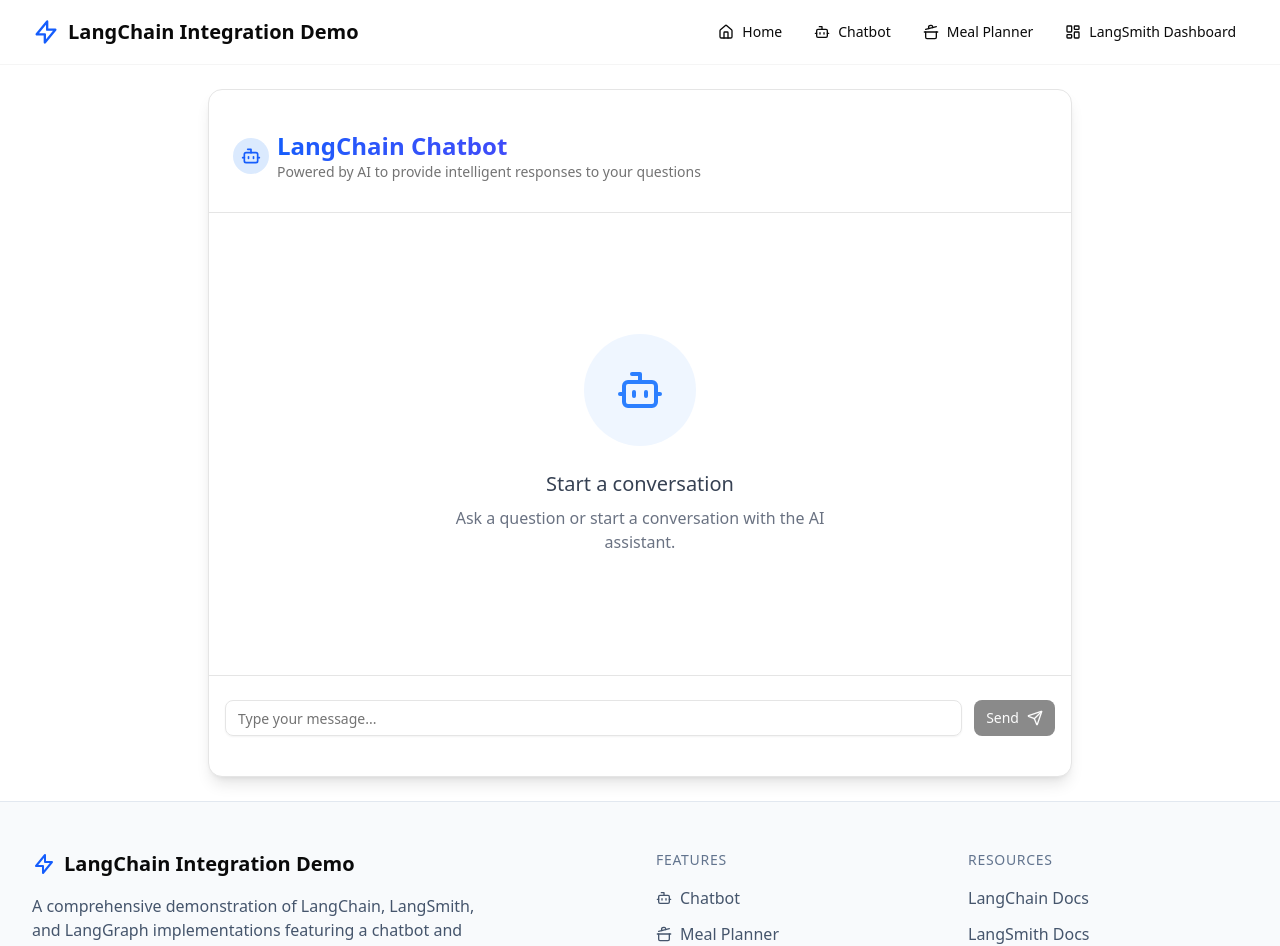
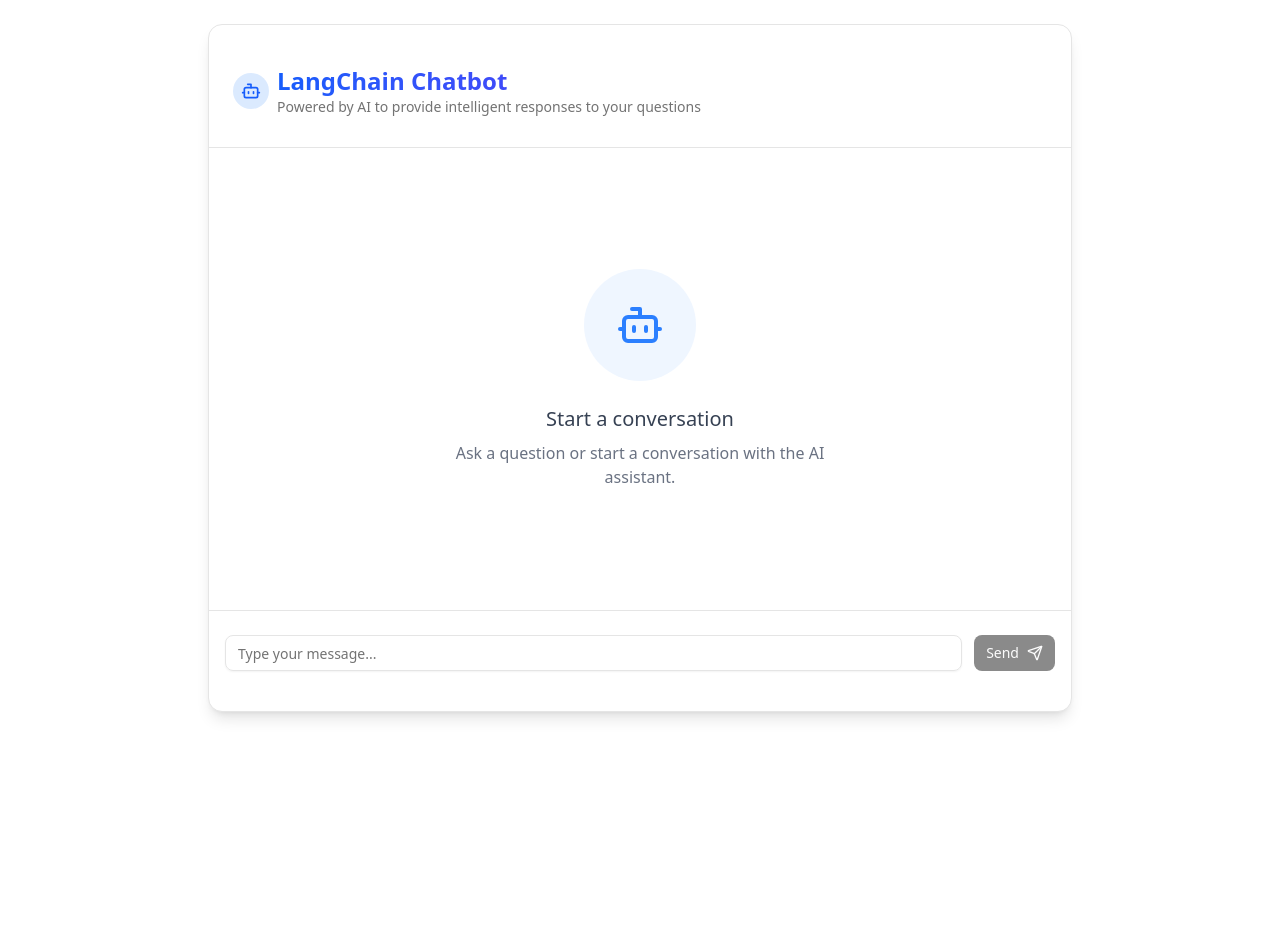
Before and after one commit to realrisman/langchain-integration-demo, a Next.js app: page /chatbot in a window 1280 px wide. Shown: the top 946 px of the page. After the commit the page ends 800 px from the top, so only its background shows below. Built offline with nearby package versions, Linux system fonts and the light colour scheme.

Commit message:
refactor: remove Home component and streamline RootLayout by directly rendering children, enhancing layout simplicity and maintainability

```diff
--- a/src/app/layout.tsx
+++ b/src/app/layout.tsx
@@ -1,6 +1,5 @@
 import type { Metadata } from "next";
 import { Geist, Geist_Mono } from "next/font/google";
-import { Footer, TopNavigation } from "@/components/layout";
 
 import "./globals.css";
 
@@ -39,9 +38,7 @@
       <body
         className={`${geistSans.variable} ${geistMono.variable} antialiased min-h-screen flex flex-col`}
       >
-        <TopNavigation />
-        <main className="flex-1">{children}</main>
-        <Footer />
+        {children}
       </body>
     </html>
   );
--- a/src/app/page.tsx
+++ /dev/null
@@ -1,35 +0,0 @@
-import {
-  HeroSection,
-  FeaturesSection,
-  TechStackSection,
-  ImplementationSteps,
-} from "@/components/home";
-
-/**
- * Home page component
- */
-export default function Home() {
-  return (
-    <div className="flex min-h-screen flex-col items-center justify-between w-full">
-      {/* Hero Section with Gradient Background */}
-      <section className="w-full bg-gradient-to-b from-blue-50 via-white to-white dark:from-slate-950 dark:via-slate-900 dark:to-slate-950">
-        <HeroSection />
-      </section>
-
-      {/* Features Section */}
-      <section className="w-full">
-        <FeaturesSection />
-      </section>
-
-      {/* Tech Stack Section */}
-      <section className="w-full">
-        <TechStackSection />
-      </section>
-
-      {/* Implementation Steps */}
-      <section className="w-full">
-        <ImplementationSteps />
-      </section>
-    </div>
-  );
-}
```
